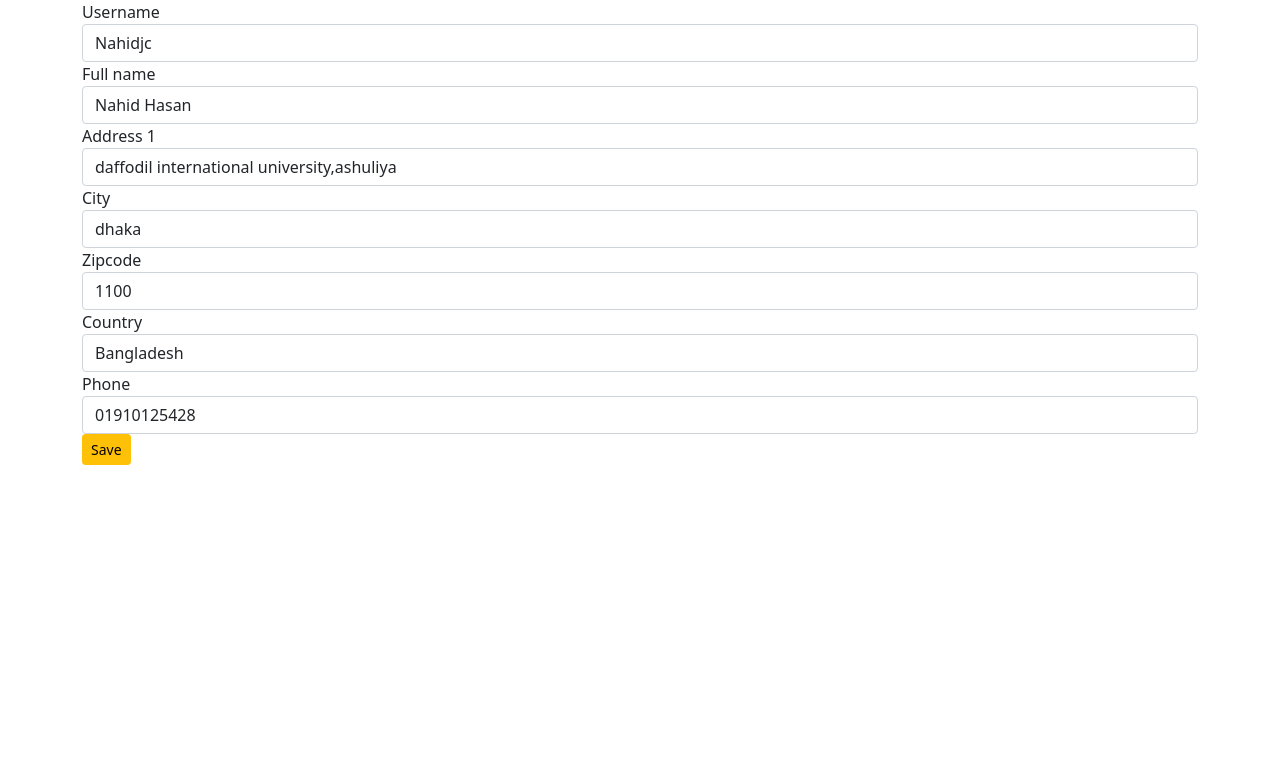
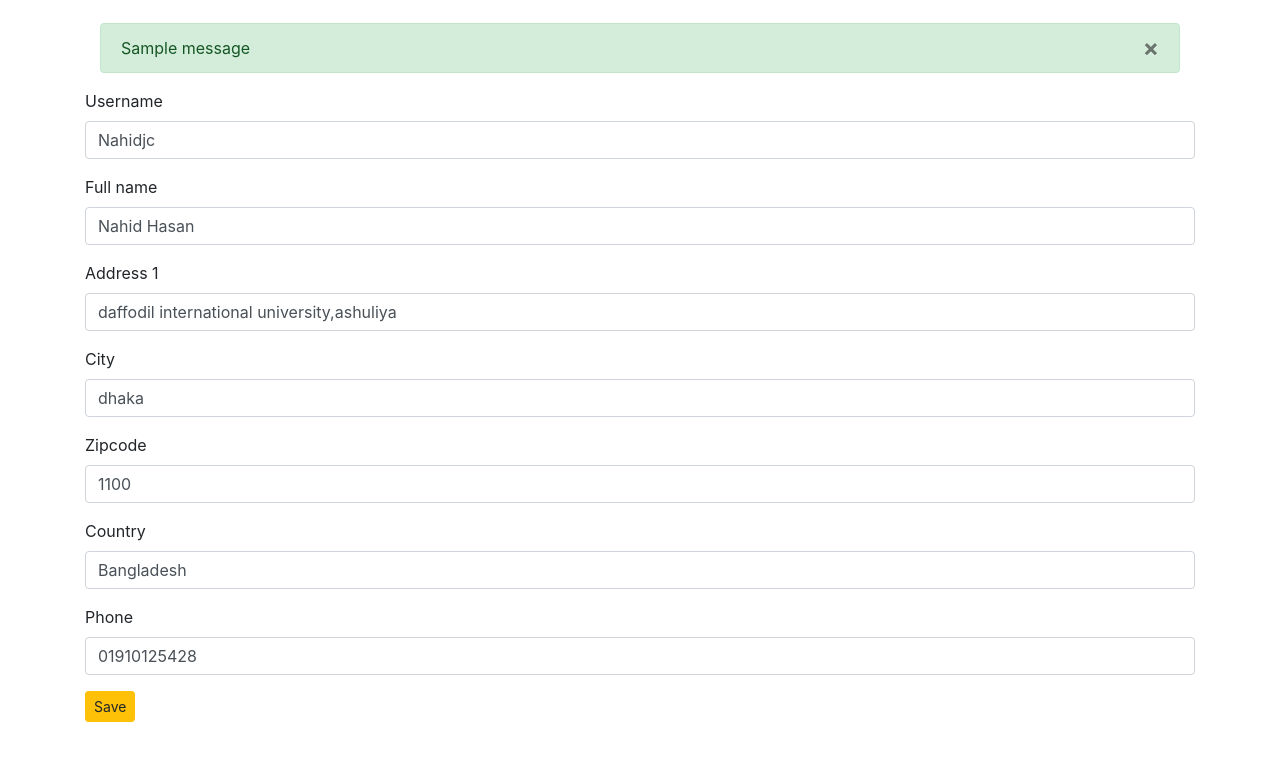
Before and after one commit to Nahidjc/E-commerce_Project_Django, a Django app: page /account/profile/ in a window 1280 px wide. Shown: the top 769 px of the page. Run offline with Django 3.2, Linux system fonts and the light colour scheme; a user stored in the database is signed in; data comes from the database, SQL or seed files in the repository; both versions use the stored data as it was after the commit; tables that the repository leaves empty hold one stand-in row (values such as "Sample post"); one stand-in notice (Sample message) is shown; some libraries are stand-ins or nearby versions.

Commit message:
Showing Messages

```diff
--- a/App_Login/views.py
+++ b/App_Login/views.py
@@ -10,6 +10,8 @@ from django.contrib.auth import login, logout, authenticate
 from App_Login.models import Profile
 from App_Login.forms import ProfileForm, SignupForm
 
+# Messages
+from django.contrib import messages
 # Create your views here.
 
 
@@ -19,6 +21,7 @@ def sign_up(request):
         form = SignupForm(request.POST)
         if form.is_valid():
             form.save()
+            messages.success(request, 'Account Created Successfully')
             return HttpResponseRedirect(reverse('App_Login:login'))
     return render(request, 'App_Login/sign_up.html', context={'form': form})
 
@@ -40,6 +43,7 @@ def login_user(request):
 @login_required
 def logout_user(request):
     logout(request)
+    messages.warning(request, 'You are Logged Out')
     return HttpResponse("Logged Out")
 
 
@@ -48,7 +52,9 @@ def user_profile(request):
     profile = Profile.objects.get(user=request.user)
     form = ProfileForm(instance=profile)
     if request.method == 'POST':
+        form = ProfileForm(request.POST, instance=profile)
         if form.is_valid():
             form.save()
+            messages.success(request, 'Change Profile!!')
             form = ProfileForm(instance=profile)
     return render(request, 'App_Login/change_profile.html', context={'form': form})
--- a/templates/base.html
+++ b/templates/base.html
@@ -5,15 +5,27 @@
 <head>
     <meta charset="UTF-8">
     <meta name="viewport" content="width=device-width, initial-scale=1.0">
-    <link href="https://cdn.jsdelivr.net/npm/bootstrap@5.0.0-beta1/dist/css/bootstrap.min.css" rel="stylesheet"
-        integrity="sha384-giJF6kkoqNQ00vy+HMDP7azOuL0xtbfIcaT9wjKHr8RbDVddVHyTfAAsrekwKmP1" crossorigin="anonymous">
-    <link href="https://cdnjs.cloudflare.com/ajax/libs/font-awesome/5.13.0/css/all.min.css" rel="stylesheet">
+    <meta http-equiv="X-UA-Compatible" content="ie=edge">
+    <link rel="stylesheet" href="https://stackpath.bootstrapcdn.com/bootstrap/4.3.1/css/bootstrap.min.css"
+        integrity="sha384-ggOyR0iXCbMQv3Xipma34MD+dH/1fQ784/j6cY/iJTQUOhcWr7x9JvoRxT2MZw1T" crossorigin="anonymous">
+    <link href="https://cdnjs.cloudflare.com/ajax/libs/font-awesome/5.10.2/css/all.css" rel="stylesheet">
     <link rel="stylesheet" href="{% static 'css/main.css' %}">
     <title>{% block title_block %} E-commerce {% endblock %}</title>
 </head>
 
 <body>
-    <div class="container">
+    <div class="container" style="padding-top: 15px">
+        <div class="messages container mt-2">
+            {% if messages %}
+            {% for message in messages %}
+            <div {% if message.tags %} class="alert alert-{{message.tags}}{% endif %}" role="alert">
+                {{message}}
+                <button type="button" class="close" data-dismiss="alert" aria-label="Close"><span
+                        aria-hidden="true">&times;</span></button>
+            </div>
+            {% endfor %}
+            {% endif %}
+        </div>
         {% block body_block %} {% endblock %}
     </div>
 
```
Also changed, not shown: db.sqlite3.
